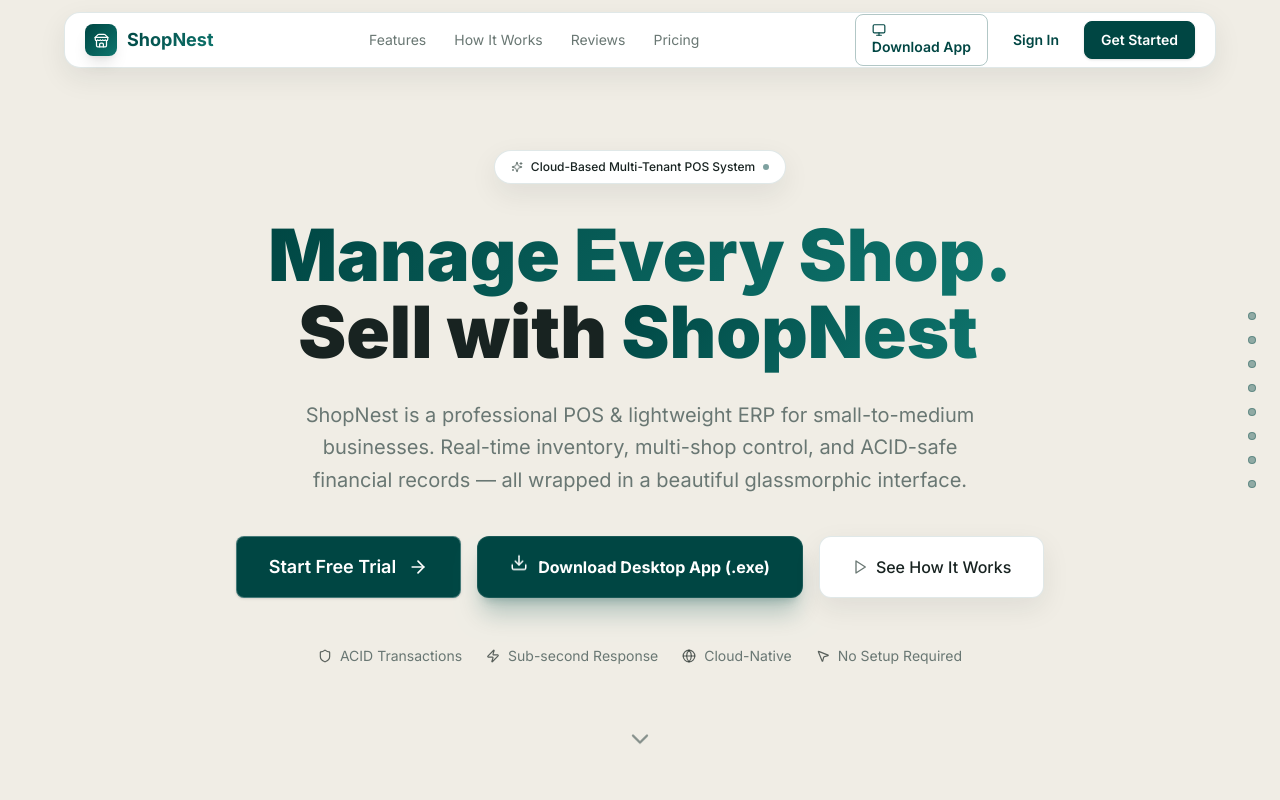
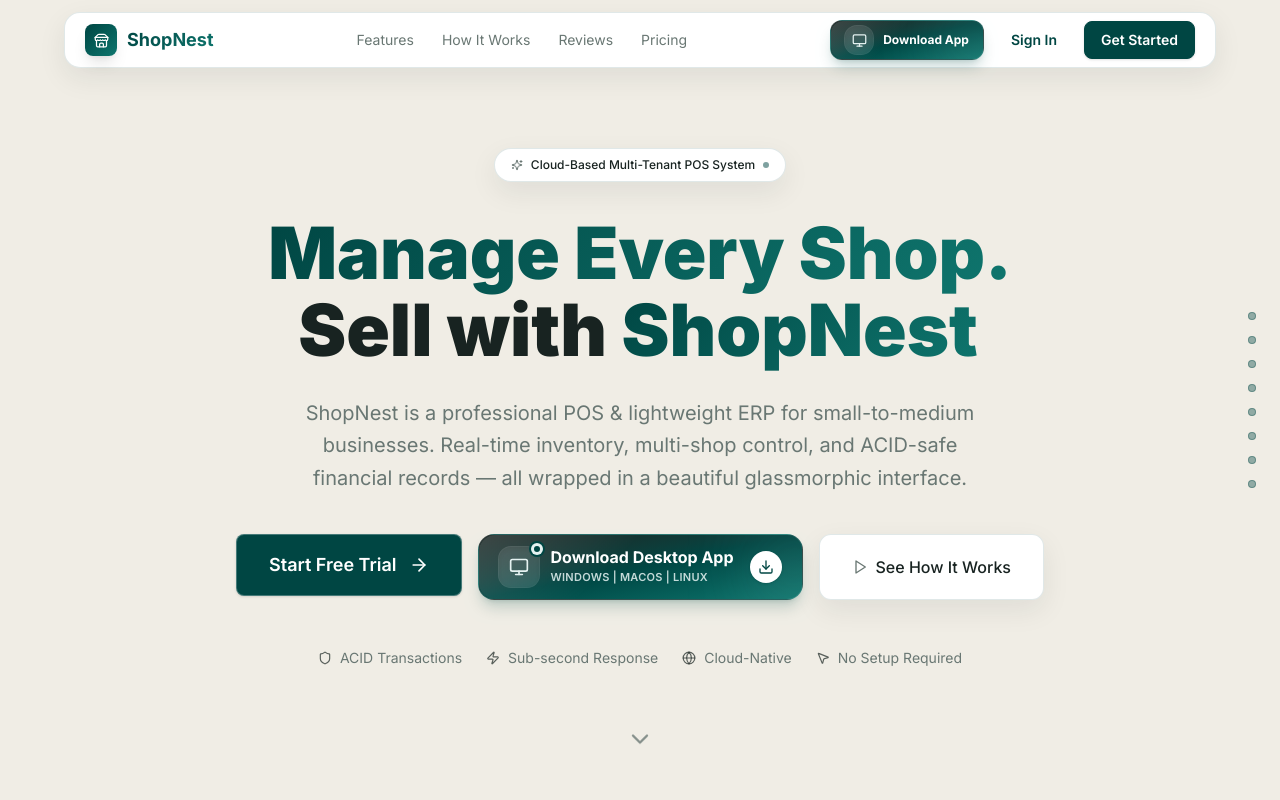
Before and after one commit to rumman2004/ShopNest, a React (Vite) app in the folder Frontend/: page / in a window 1280 px wide. Shown: the top 800 px of the page. Built offline with nearby package versions, Linux system fonts and the light colour scheme.

Commit message:
style(landing): refine download app buttons

```diff
--- a/Frontend/src/pages/public/LandingPage.jsx
+++ b/Frontend/src/pages/public/LandingPage.jsx
@@ -138,6 +138,8 @@
   { label: 'Support', path: '/support' }
 ]
 
+const DESKTOP_DOWNLOAD_URL = 'https://github.com/rumman2004/ShopNest-Desktop/releases'
+
 /* ─── Scroll Progress Bar ───────────────────────────────────────── */
 const ScrollProgressBar = memo(function ScrollProgressBar() {
   const [progress, setProgress] = useState(0)
@@ -185,6 +187,66 @@
       </span>
       <span className="w-2 h-2 rounded-full bg-[#004643]/40 hover:bg-[#004643]/15 group-hover:scale-125 transition-all duration-200 border border-[#004643]/35" />
     </button>
+  )
+})
+
+const DownloadAppButton = memo(function DownloadAppButton({ compact = false, className = '' }) {
+  return (
+    <a
+      href={DESKTOP_DOWNLOAD_URL}
+      target="_blank"
+      rel="noopener noreferrer"
+      className={`
+        group relative isolate items-center justify-center overflow-hidden
+        bg-gradient-to-br from-[#182321] via-[#004643] to-[#0f766e]
+        text-white border border-white/15 shadow-lg shadow-[#004643]/20
+        transition-all duration-300 ease-out
+        hover:-translate-y-0.5 hover:shadow-xl hover:shadow-[#004643]/25
+        active:translate-y-0 active:scale-[0.98]
+        focus-visible:ring-2 focus-visible:ring-[#004643] focus-visible:ring-offset-2 focus-visible:ring-offset-[#F0EDE5] focus-visible:outline-none
+        ${compact
+          ? 'hidden sm:inline-flex h-10 gap-2.5 rounded-xl px-3.5'
+          : 'inline-flex min-h-[64px] w-full gap-3 rounded-2xl px-4 py-3 text-left sm:w-auto sm:px-5'
+        }
+        ${className}
+      `}
+    >
+      <span className="absolute inset-0 rounded-[inherit] bg-[linear-gradient(135deg,rgba(255,255,255,0.20),rgba(255,255,255,0)_42%)] opacity-80" />
+      <span className="absolute -right-8 top-1/2 h-20 w-20 -translate-y-1/2 rounded-full bg-[#e5f2f1]/15 blur-2xl transition-transform duration-500 group-hover:scale-125" />
+
+      <span
+        className={`
+          relative flex shrink-0 items-center justify-center rounded-xl
+          bg-white/12 text-[#e5f2f1] ring-1 ring-white/15 shadow-inner
+          transition-colors duration-300 group-hover:bg-white/18
+          ${compact ? 'h-7 w-7' : 'h-10 w-10'}
+        `}
+      >
+        <Monitor size={compact ? 15 : 20} className="transition-transform duration-300 group-hover:scale-110" />
+        {!compact && (
+          <span className="absolute -right-1 -top-1 flex h-3 w-3 items-center justify-center rounded-full bg-[#e5f2f1] ring-2 ring-[#004643]">
+            <span className="h-1.5 w-1.5 rounded-full bg-[#004643]" />
+          </span>
+        )}
+      </span>
+
+      <span className="relative min-w-0">
+        <span className={`block font-bold leading-none ${compact ? 'text-xs' : 'text-base'}`}>
+          {compact ? 'Download App' : 'Download Desktop App'}
+        </span>
+        {!compact && (
+          <span className="mt-1 block text-[11px] font-semibold uppercase tracking-wide text-[#e5f2f1]/85">
+            Windows | macOS | Linux
+          </span>
+        )}
+      </span>
+
+      {!compact && (
+        <span className="relative ml-1 flex h-8 w-8 shrink-0 items-center justify-center rounded-full bg-white text-[#004643] shadow-sm transition-transform duration-300 group-hover:translate-y-0.5">
+          <Download size={16} />
+        </span>
+      )}
+    </a>
   )
 })
 
@@ -541,13 +603,9 @@
         ))}
       </div>
 
-      <div className="flex items-center gap-2">
-        <a href="https://github.com/rumman2004/ShopNest-Desktop/releases" target="_blank" rel="noopener noreferrer">
-          <Button variant="outline" size="sm" className="hidden sm:inline-flex items-center gap-1.5 border-[#004643]/30 text-[#004643] hover:bg-[#004643]/10 font-semibold">
-            <Monitor size={14} /> Download App
-          </Button>
-        </a>
-        <Link to="/login">
+      <div className="flex items-center gap-2.5">
+        <DownloadAppButton compact />
+        <Link to="/login" className="hidden sm:block">
           <Button variant="ghost" size="sm">Sign In</Button>
         </Link>
         <Link to="/register">
@@ -647,20 +705,7 @@
               Start Free Trial
             </Button>
           </Link>
-          <a
-            href="https://github.com/rumman2004/ShopNest-Desktop/releases"
-            target="_blank"
-            rel="noopener noreferrer"
-            className="
-              inline-flex items-center justify-center gap-2.5 px-8 py-4 rounded-xl text-base font-bold
-              bg-[#004643] text-white shadow-xl shadow-[#004643]/25
-              hover:bg-[#0f766e] hover:scale-[1.02] active:scale-[0.98]
-              transition-all duration-200 border border-white/10 w-full sm:w-auto
-            "
-          >
-            <Download size={18} className="animate-bounce" />
-            Download Desktop App (.exe)
-          </a>
+          <DownloadAppButton />
           <button
             onClick={scrollToFeatures}
             className="
@@ -1106,15 +1151,7 @@
                   <Link to="/register">
                     <Button variant="gradient" size="xl" iconRight={<ArrowRight size={20} />}>Start Free Trial</Button>
                   </Link>
-                  <a
-                    href="https://github.com/rumman2004/ShopNest-Desktop/releases"
-                    target="_blank"
-                    rel="noopener noreferrer"
-                  >
-                    <Button variant="outline" size="xl" className="w-full sm:w-auto border-[#004643]/40 text-[#004643] hover:bg-[#004643]/10 font-bold flex items-center justify-center gap-2">
-                      <Download size={18} /> Download Desktop App
-                    </Button>
-                  </a>
+                  <DownloadAppButton />
                   <Link to="/login">
                     <Button variant="secondary" size="xl">Sign In Instead</Button>
                   </Link>
```
